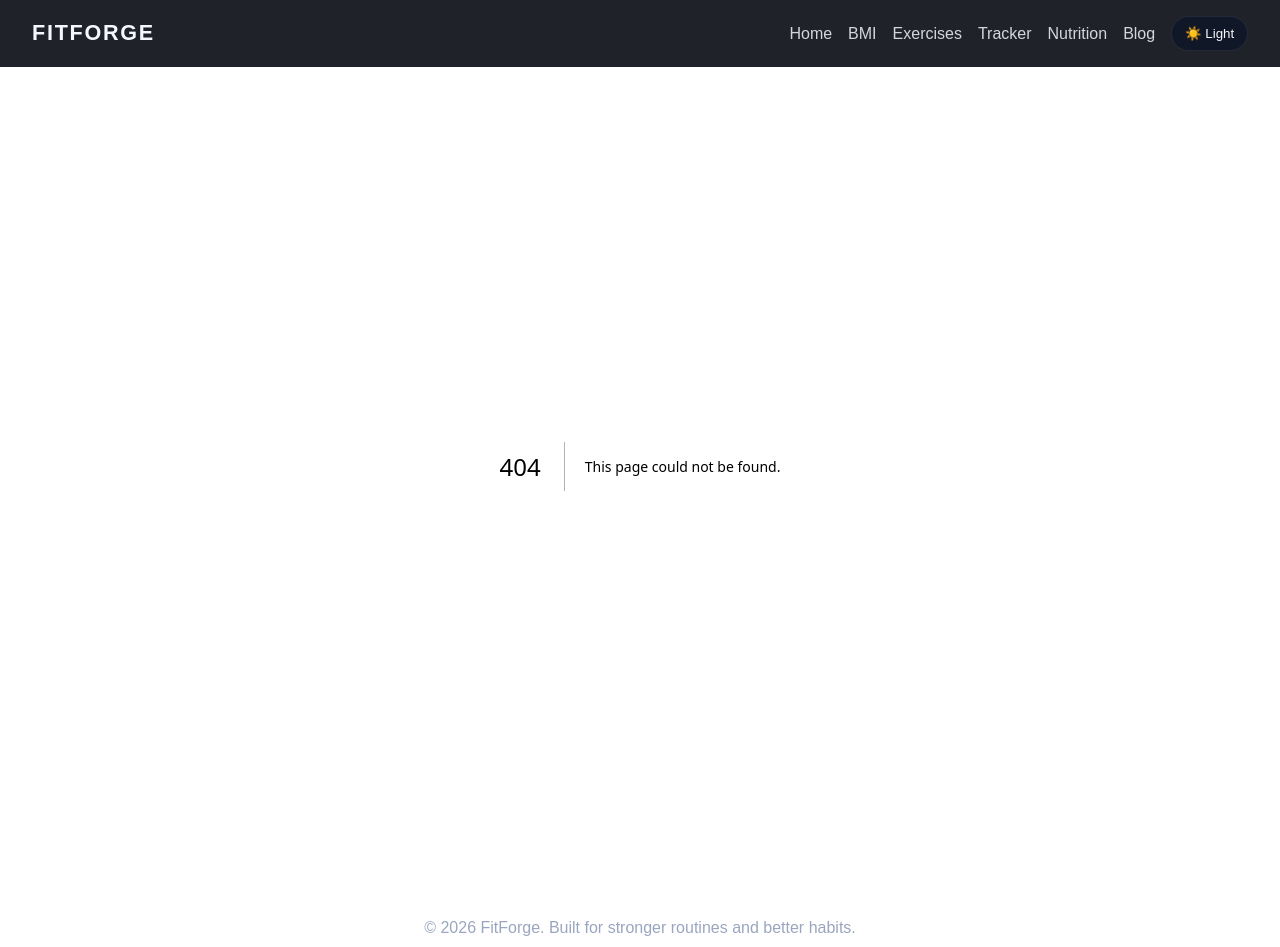
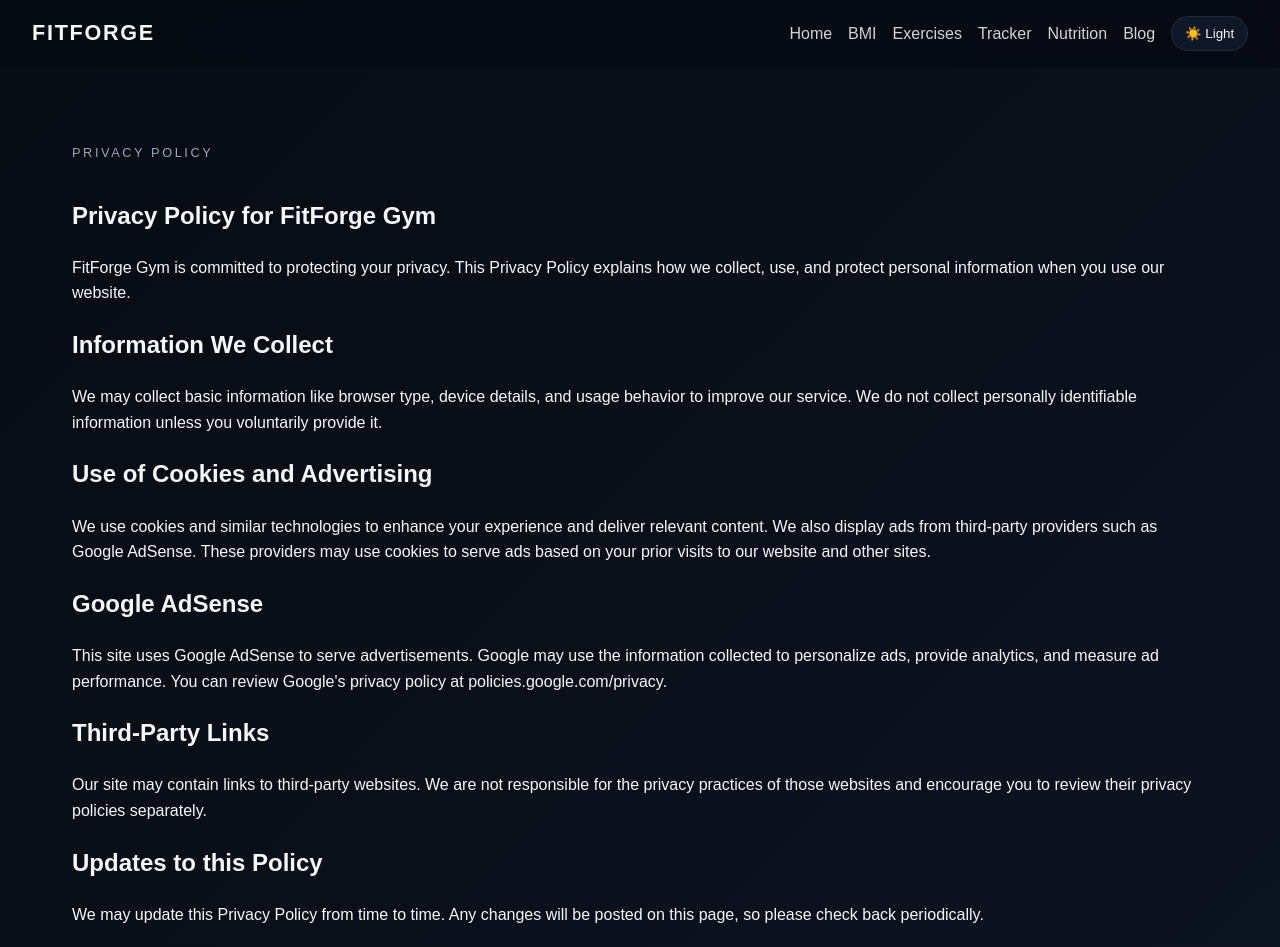
Before and after one commit to Rahul75-code/gym_App, a Next.js app: page /privacy-policy in a window 1280 px wide. Before the commit this address had no page. Shown: the top 947 px of the page. Built offline with nearby package versions, Linux system fonts and the light colour scheme.

Commit message:
Add Privacy Policy page, footer link, and homepage AdSense unit

```diff
--- a/app/layout.js
+++ b/app/layout.js
@@ -1,5 +1,6 @@
 import './globals.css';
 import Link from 'next/link';
+import Script from 'next/script';
 import ThemeToggle from './ThemeToggle';
 
 export const metadata = {
@@ -10,6 +11,13 @@
 export default function RootLayout({ children }) {
   return (
     <html lang="en">
+      <head>
+        <Script
+          async
+          src="https://pagead2.googlesyndication.com/pagead/js/adsbygoogle.js?client=ca-pub-2583537765669212"
+          crossOrigin="anonymous"
+        />
+      </head>
       <body>
         <header className="topbar">
           <Link className="brand" href="/">
@@ -30,6 +38,9 @@
         {children}
         <footer>
           <p>© {new Date().getFullYear()} FitForge. Built for stronger routines and better habits.</p>
+          <nav className="footer-links">
+            <Link href="/privacy-policy">Privacy Policy</Link>
+          </nav>
         </footer>
       </body>
     </html>
--- /dev/null
+++ b/app/privacy-policy/page.js
@@ -0,0 +1,62 @@
+import Link from 'next/link';
+
+export default function PrivacyPolicyPage() {
+  return (
+    <main className="page-content">
+      <section className="section">
+        <div className="section-title">
+          <p className="eyebrow">Privacy Policy</p>
+          <h1>Privacy Policy for FitForge Gym</h1>
+        </div>
+        <div className="content-block">
+          <p>
+            FitForge Gym is committed to protecting your privacy. This Privacy Policy
+            explains how we collect, use, and protect personal information when you use our website.
+          </p>
+
+          <h2>Information We Collect</h2>
+          <p>
+            We may collect basic information like browser type, device details, and usage
+            behavior to improve our service. We do not collect personally identifiable
+            information unless you voluntarily provide it.
+          </p>
+
+          <h2>Use of Cookies and Advertising</h2>
+          <p>
+            We use cookies and similar technologies to enhance your experience and deliver
+            relevant content. We also display ads from third-party providers such as
+            Google AdSense. These providers may use cookies to serve ads based on your
+            prior visits to our website and other sites.
+          </p>
+
+          <h2>Google AdSense</h2>
+          <p>
+            This site uses Google AdSense to serve advertisements. Google may use the
+            information collected to personalize ads, provide analytics, and measure
+            ad performance. You can review Google&apos;s privacy policy at{' '}
+            <a href="https://policies.google.com/privacy" target="_blank" rel="noreferrer">
+              policies.google.com/privacy
+            </a>.
+          </p>
+
+          <h2>Third-Party Links</h2>
+          <p>
+            Our site may contain links to third-party websites. We are not responsible for
+            the privacy practices of those websites and encourage you to review their
+            privacy policies separately.
+          </p>
+
+          <h2>Updates to this Policy</h2>
+          <p>
+            We may update this Privacy Policy from time to time. Any changes will be
+            posted on this page, so please check back periodically.
+          </p>
+
+          <p>
+            <Link href="/">Return to Home</Link>
+          </p>
+        </div>
+      </section>
+    </main>
+  );
+}
```
Also changed, not shown: app/page.js (+20 -0 lines).
